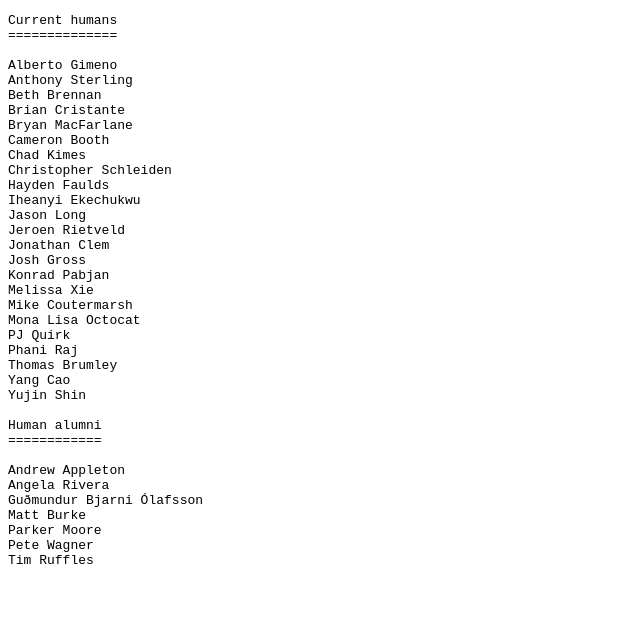
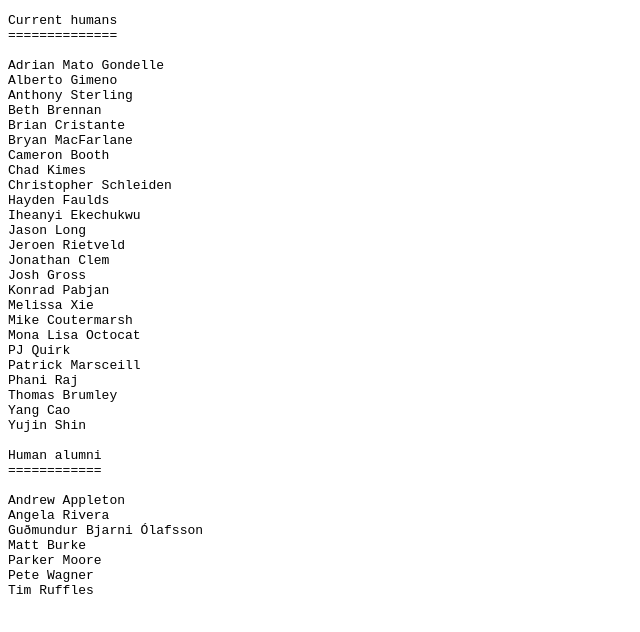
Before and after one commit to actions/humans.txt, a plain HTML site: page index.html in a window 1280 px wide. Shown: the whole page, without its empty margins (0-640 px from the left). Drawn offline with Linux system fonts and the light colour scheme.

Commit message:
deploy: f88d66620804268d8d61690db0ec948c6bcdfaef

```diff
--- a/index.html
+++ b/index.html
@@ -5,6 +5,7 @@
     <body><pre>Current humans
 ==============
 
+Adrian Mato Gondelle
 Alberto Gimeno
 Anthony Sterling
 Beth Brennan
@@ -24,6 +25,7 @@ Melissa Xie
 Mike Coutermarsh
 Mona Lisa Octocat
 PJ Quirk
+Patrick Marsceill
 Phani Raj
 Thomas Brumley
 Yang Cao
```
